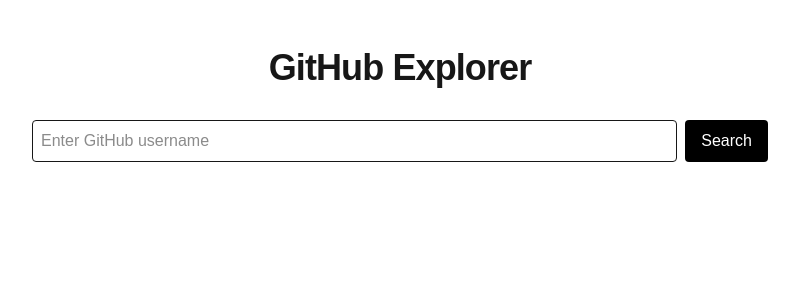
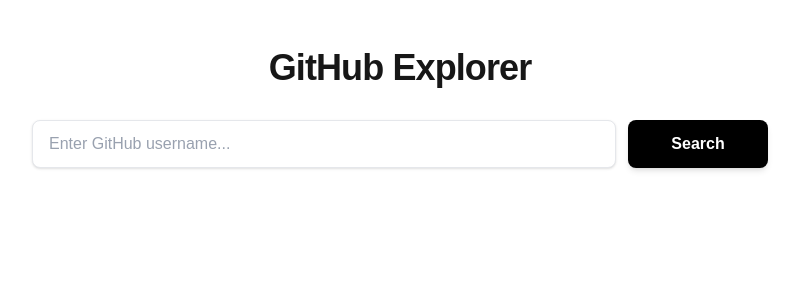
Before and after one commit to ltnguy16/github-api, a Next.js app in the folder github-api/: page / in a window 1280 px wide. Shown: the top 300 px of the page, without its empty margins (240-1039 px from the left). Built offline with nearby package versions, Linux system fonts and the light colour scheme.

Commit message:
Add search field css and add github token

```diff
--- a/github-api/app/globals.css
+++ b/github-api/app/globals.css
@@ -23,6 +23,18 @@
   .search-container {
     @apply max-w-3xl mx-auto px-4 py-12 min-h-screen antialiased space-y-8;
   }
+
+  .search-form {
+    @apply flex flex-col sm:flex-row gap-3 w-full;
+  }
+
+  .input-field {
+    @apply flex-grow h-12 px-4 rounded-lg border border-gray-200 bg-white focus:outline-none focus:ring-2 focus:ring-black focus:border-transparent transition-all placeholder:text-gray-400 shadow-sm;
+  }
+
+  .btn-primary {
+    @apply h-12 px-8 bg-black text-white font-semibold rounded-lg hover:bg-gray-800 active:scale-95 disabled:bg-gray-400 disabled:scale-100 transition-all shadow-md sm:w-auto min-w-[140px] flex items-center justify-center whitespace-nowrap;
+  }
 }
 
 body {
--- /dev/null
+++ b/github-api/features/user-info/components/config.ts
@@ -0,0 +1,3 @@
+export const config = {
+    githubToken: process.env.GITHUB_TOKEN as string
+}
--- a/github-api/features/user-info/components/search-container.tsx
+++ b/github-api/features/user-info/components/search-container.tsx
@@ -11,13 +11,11 @@
     const [user, setUser] = useState<GitHubUser | null>(null);
     const [repos, setRepos] = useState<GitHubRepo[]>([]);
     const [page, setPage] = useState(1);
-    const [error, setError] = useState<string | null>(null);
     const [loading, setLoading] = useState(false);
 
     const handleSearch = async (username: string, pageNumber: number = 1) => {
         if (!username) return;
         setLoading(true);
-        setError(null);
 
         try {
             const userData = await getGitHubUser(username);
--- a/github-api/features/user-info/components/search-form.tsx
+++ b/github-api/features/user-info/components/search-form.tsx
@@ -7,17 +7,16 @@
 
 export default function SearchForm({ query, setQuery, onSearch, loading }: SearchFormProps) {
     return (
-        <form onSubmit={(e) => { e.preventDefault(); onSearch(); }
-        } className="flex gap-2" >
+        <form onSubmit={(e) => { e.preventDefault(); onSearch(); }} className="search-form">
             <input
-                className="border p-2 flex-grow rounded"
-                placeholder="Enter GitHub username"
+                className="input-field"
+                placeholder="Enter GitHub username..."
                 value={query}
                 onChange={(e) => setQuery(e.target.value)}
             />
             < button
                 disabled={loading}
-                className="bg-black text-white px-4 py-2 rounded disabled:bg-gray-400"
+                className="btn-primary flex-shrink-0"
             >
                 {loading ? 'Searching...' : 'Search'}
             </button>
--- a/github-api/features/user-info/services/get-github-info.ts
+++ b/github-api/features/user-info/services/get-github-info.ts
@@ -1,5 +1,6 @@
-'use client'
+'use server'
 import { GitHubUser, GitHubRepo } from '@/typing/typing';
+import { config } from '../components/config';
 
 // Fetch Basic User Info
 export async function getGitHubUser(username: string): Promise<GitHubUser> {
@@ -7,6 +8,7 @@
         headers: {
             "Accept": "application/vnd.github+json",
             "X-GitHub-Api-Version": "2026-03-10",
+            "Authorization": `Bearer ${config.githubToken}`,
         }
     });
 
@@ -25,6 +27,7 @@
             headers: {
                 "Accept": "application/vnd.github+json",
                 "X-GitHub-Api-Version": "2026-03-10",
+                "Authorization": `Bearer ${config.githubToken}`,
             }
         }
     );
```
Also changed, not shown: 1 other file (tests, documents, lock files or other folders).
